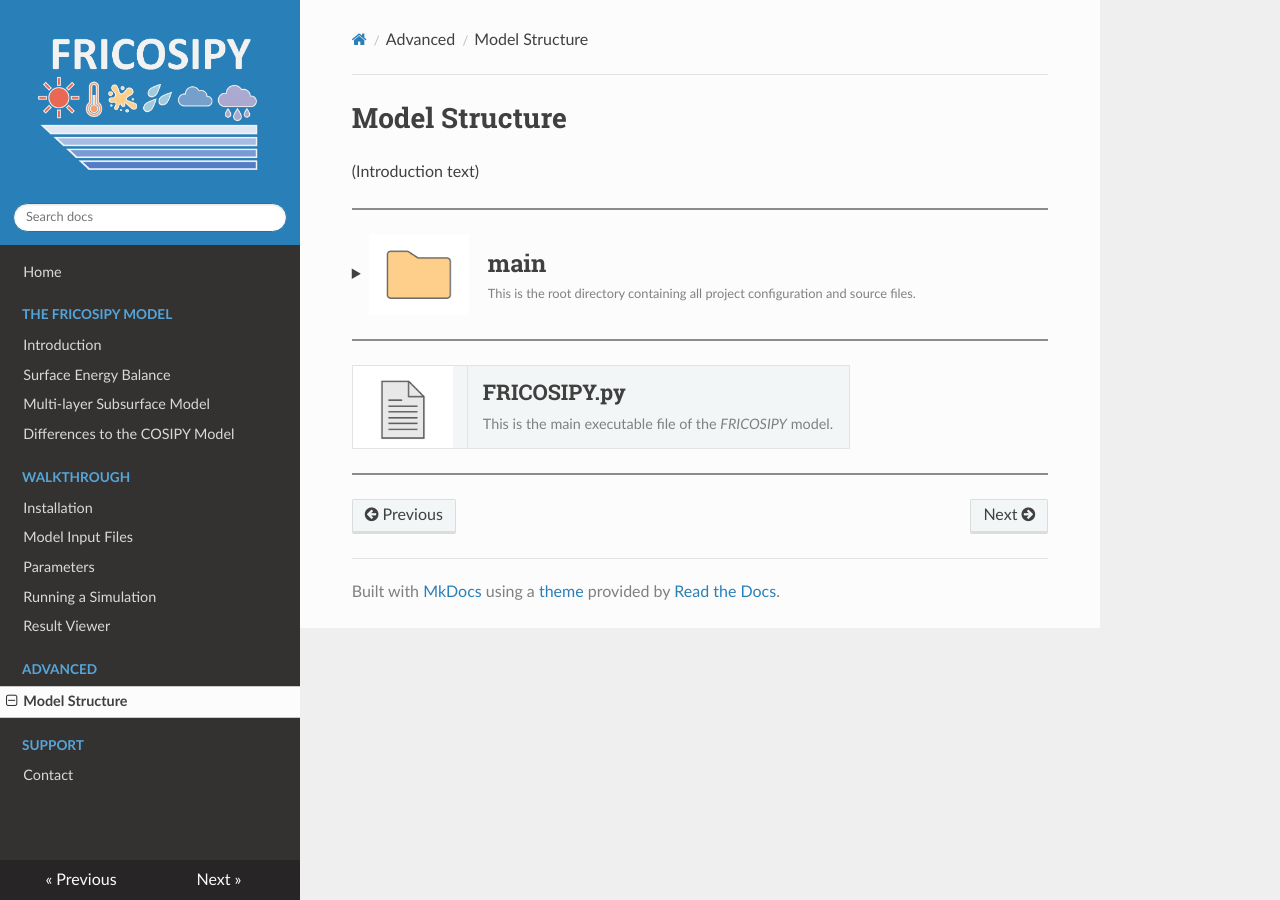
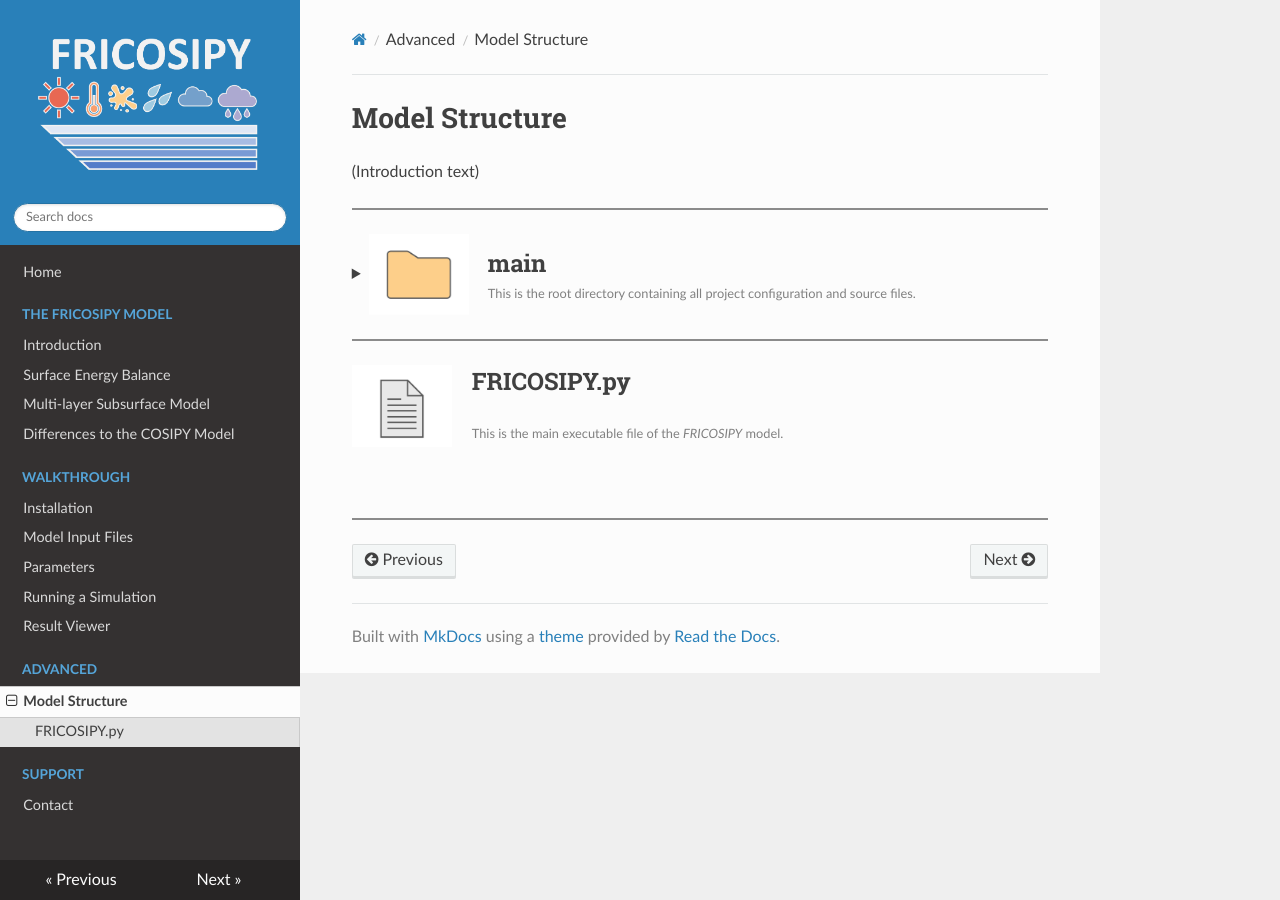
Before and after one commit to MarcusGastaldello/FRICOSIPY, an MkDocs documentation site: the page built from docs/model_structure.md, in a window 1280 px wide. Built offline with MkDocs 1.6.1, drawn with Linux system fonts in a browser that asks for light colours.

Commit message:
Update model_structure.md

```diff
--- a/docs/model_structure.md
+++ b/docs/model_structure.md
@@ -31,19 +31,11 @@
 
 <hr style="height:2px; background-color:#8b8b8b; border:none;" />
 
-<table style="border: none; border-collapse: collapse; margin-bottom: 20px; width: 100%;">
-  <tr>
-    <td style="border: none; padding: 0; vertical-align: middle; width: 115px;">
-      <img src="https://github.com/MarcusGastaldello/FRICOSIPY/raw/main/docs/icons/Python.png" width="100" style="display: block;">
-    </td>
+<img src="https://github.com/MarcusGastaldello/FRICOSIPY/raw/main/docs/icons/Python.png" width="100" align="left" style="margin-right: 20px;">
 
-    <td style="border: none; padding-left: 15px; vertical-align: middle;">
-      <h2 style="margin: 0; padding: 0; line-height: 1.2;">FRICOSIPY.py</h2>
-      <div style="margin-top: 10px; line-height: 1.4; color: gray;">
-        <span>This is the main executable file of the <i>FRICOSIPY</i> model.</span>
-      </div>
-    </td>
-  </tr>
-</table>
+## FRICOSIPY.py
+<small style="color: gray;">This is the main executable file of the *FRICOSIPY* model.</small>
+
+<br clear="left">
 
 <hr style="height:2px; background-color:#8b8b8b; border:none;" />
```
